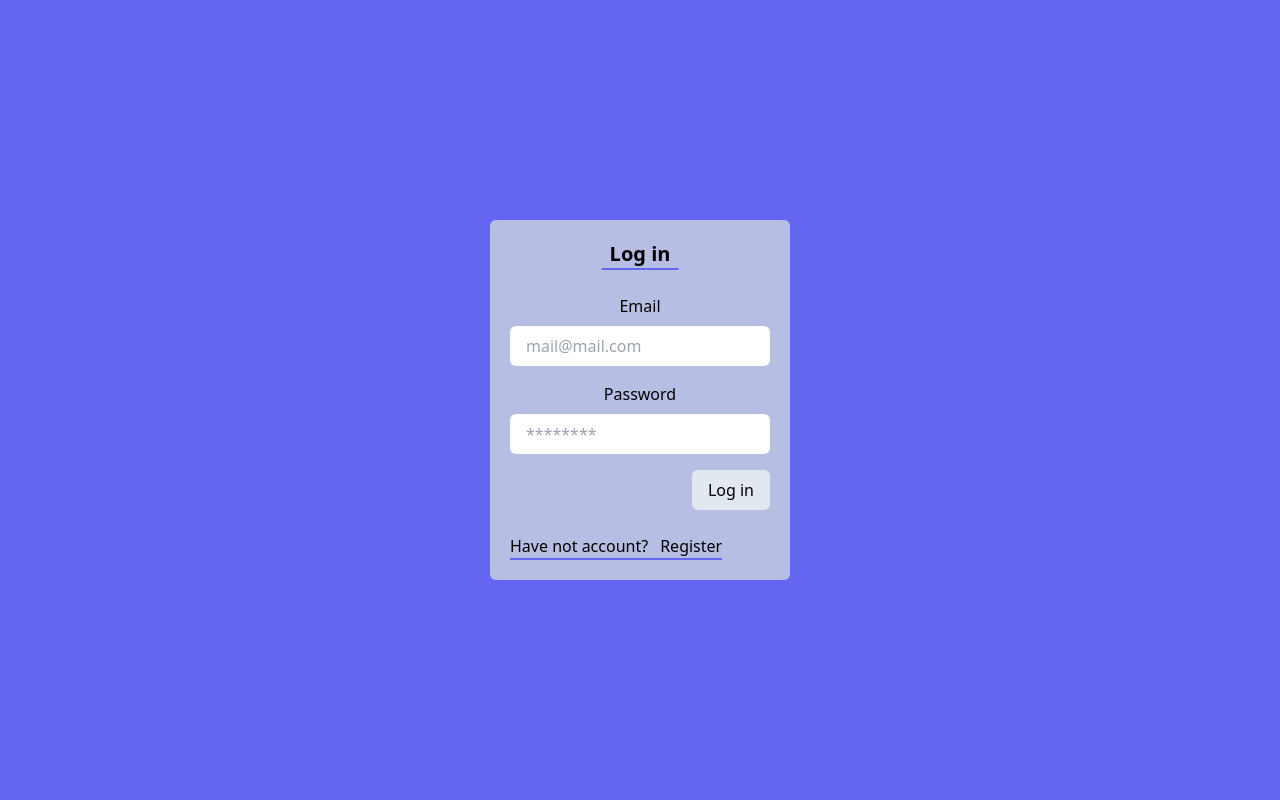
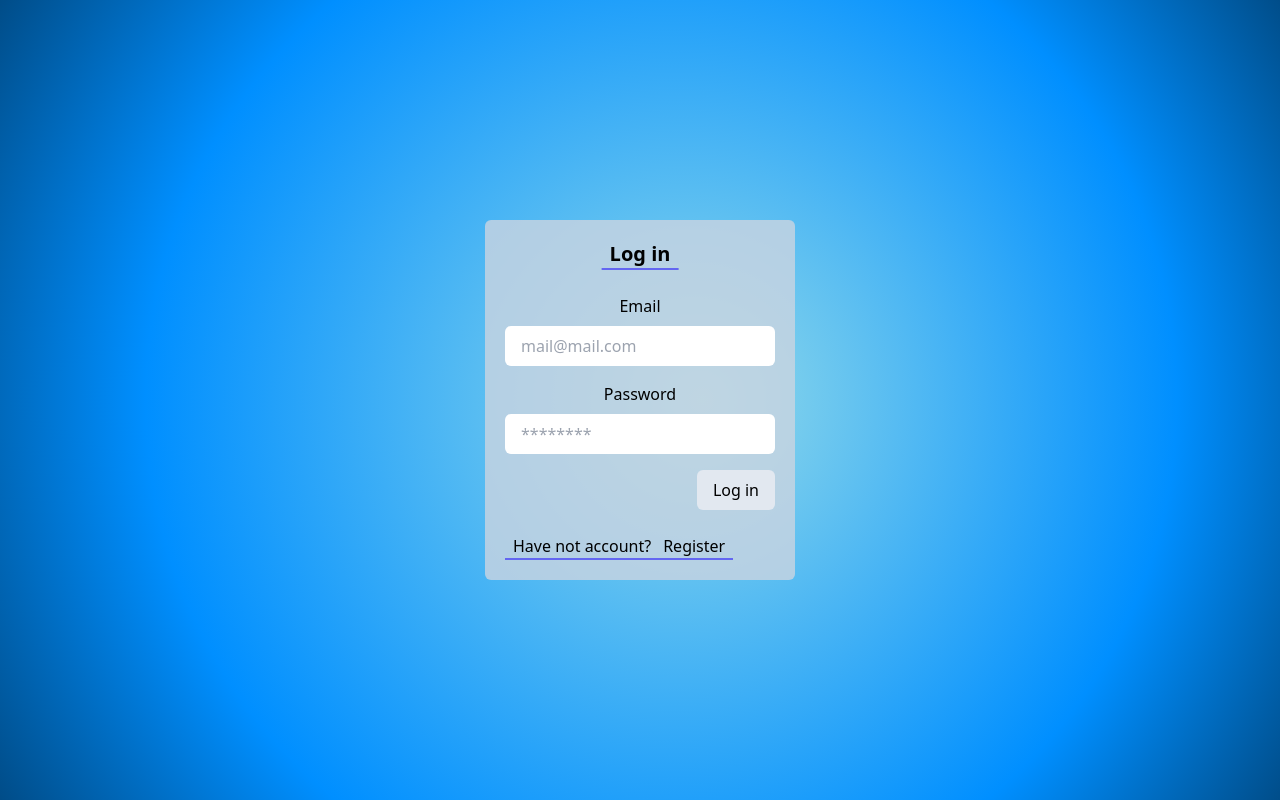
Before and after one commit to Arek1997/Chat-app, a Next.js app: page /login in a window 1280 px wide. Built offline with nearby package versions, Linux system fonts and the light colour scheme; what prettier-plugin-tailwindcss would draw is missing.

Commit message:
Add animated background, modified authForm style

```diff
--- a/components/authForm/AuthForm.tsx
+++ b/components/authForm/AuthForm.tsx
@@ -10,7 +10,7 @@ const AuthForm = ({ title }: Props) => {
 	const isLogInRoute = pathname.slice(1) === 'login';
 
 	return (
-		<section className='fade-in-from-bottom fixed top-1/2 left-1/2 w-[300px] -translate-x-1/2 -translate-y-1/2 rounded-md bg-slate-300/80 p-5'>
+		<section className='fade-in-from-bottom w-[280px] rounded-md bg-slate-300/80 p-5 sm:w-[310px]'>
 			<h2 className='ml-[50%] inline-block -translate-x-1/2 border-b-2 border-indigo-500 px-2 text-center text-xl font-semibold'>
 				{title}
 			</h2>
@@ -23,7 +23,7 @@ const AuthForm = ({ title }: Props) => {
 						type='email'
 						id='user-email'
 						placeholder='mail@mail.com'
-						className='rounded-md px-4 py-2'
+						className='rounded-md px-4 py-2 outline-indigo-500'
 						required
 					/>
 					<p className='error-msg basis-full text-center font-semibold text-red-600'>
@@ -39,7 +39,7 @@ const AuthForm = ({ title }: Props) => {
 						type='password'
 						id='user-password'
 						placeholder='********'
-						className='rounded-md px-4 py-2'
+						className='rounded-md px-4 py-2 outline-indigo-500'
 						required
 					/>
 					<p className='error-msg basis-full text-center font-semibold text-red-600'>
@@ -47,11 +47,11 @@ const AuthForm = ({ title }: Props) => {
 					</p>
 				</div>
 
-				<button className='ml-auto mt-4 block rounded-md bg-slate-200 px-4 py-2 transition-colors duration-300 hover:bg-slate-50 focus:scale-95'>
+				<button className='ml-auto mt-4 block rounded-md bg-slate-200 px-4 py-2 outline-indigo-500 transition-colors duration-300 hover:bg-slate-50 focus:scale-95'>
 					{title}
 				</button>
 			</form>
-			<p className='inline-block border-b-2 border-indigo-500'>
+			<p className='inline-block border-b-2 border-indigo-500 px-2'>
 				{isLogInRoute ? 'Have not account?' : 'Have account?'}
 				<Link
 					className='pl-3 transition-opacity hover:opacity-80'
--- a/pages/_document.tsx
+++ b/pages/_document.tsx
@@ -4,7 +4,7 @@ export default function Document() {
 	return (
 		<Html lang='en'>
 			<Head />
-			<body className='bg-indigo-500'>
+			<body className='animated-background grid h-screen place-content-center overflow-x-hidden'>
 				<Main />
 				<NextScript />
 			</body>
--- a/styles/globals.css
+++ b/styles/globals.css
@@ -1,6 +1,13 @@
 @tailwind base;
 @tailwind components;
 @tailwind utilities;
+
+.animated-background {
+	background-image: url('/animated-background.svg');
+	background-repeat: no-repeat;
+	background-position: center;
+	background-size: cover;
+}
 
 .fade-in-from-bottom {
 	animation: fade-in-from-bottom 1s ease;
@@ -9,9 +16,11 @@
 @keyframes fade-in-from-bottom {
 	0% {
 		opacity: 0;
+		transform: translateY(50px);
 	}
 
 	100% {
 		opacity: 1;
+		transform: translateY(0);
 	}
 }
```
Also changed, not shown: public/animated-background.svg (added).
